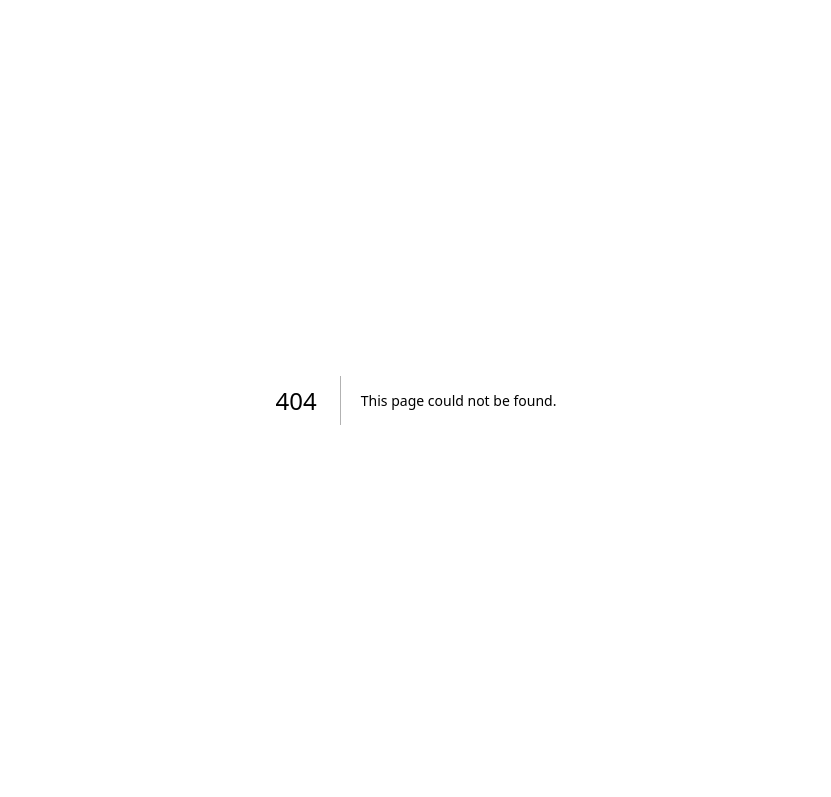
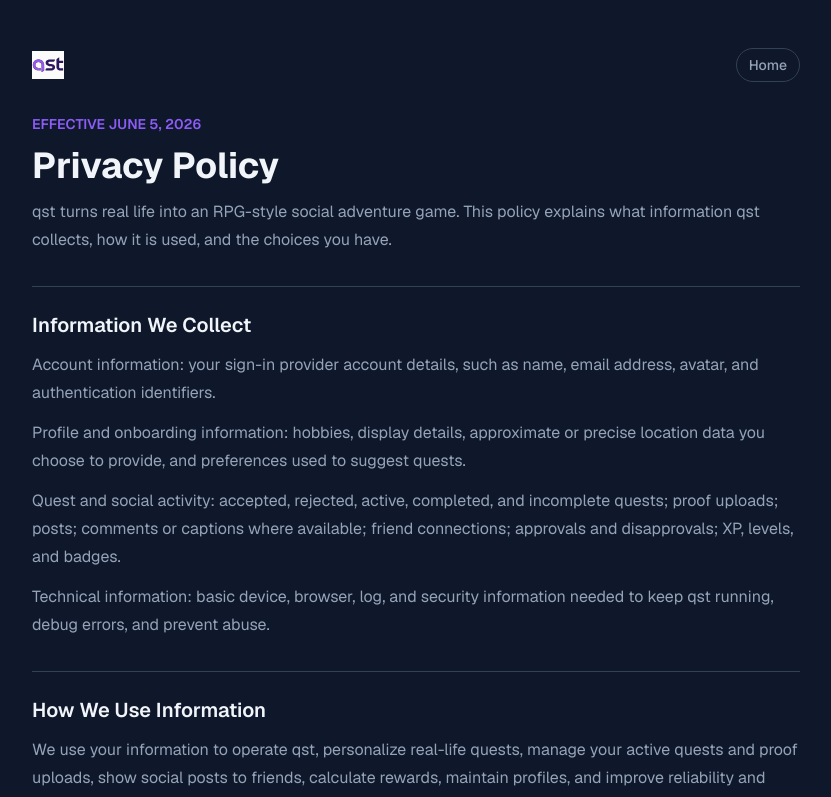
Before and after one commit to proobker/qst, a Next.js app: page /privacy in a window 1280 px wide. Before the commit this address had no page. Shown: the top 797 px of the page, without its empty margins (224-1055 px from the left). Built offline with nearby package versions, Linux system fonts and the light colour scheme.

Commit message:
privacy policy

```diff
--- a/src/app/page.tsx
+++ b/src/app/page.tsx
@@ -1,4 +1,5 @@
 import { redirect } from "next/navigation";
+import Link from "next/link";
 import { Mail } from "lucide-react";
 import { signInWithEmail, signInWithGitHub, signInWithGoogle } from "@/app/actions/auth";
 import { Logo } from "@/components/logo";
@@ -136,6 +137,13 @@ export default async function Home({ searchParams }: HomeProps) {
             Continue
           </button>
         </form>
+        <p className="text-center text-xs leading-5 text-muted">
+          By continuing, you agree to qst&apos;s{" "}
+          <Link href="/privacy" className="font-semibold text-primary transition hover:text-primary-hover">
+            Privacy Policy
+          </Link>
+          .
+        </p>
       </main>
     </div>
   );
--- /dev/null
+++ b/src/app/privacy/page.tsx
@@ -0,0 +1,115 @@
+import type { Metadata } from "next";
+import Link from "next/link";
+import { Logo } from "@/components/logo";
+
+export const metadata: Metadata = {
+  title: "Privacy Policy | qst",
+  description: "How qst collects, uses, and protects account, quest, location, and social activity data.",
+};
+
+const sections = [
+  {
+    title: "Information We Collect",
+    body: [
+      "Account information: your sign-in provider account details, such as name, email address, avatar, and authentication identifiers.",
+      "Profile and onboarding information: hobbies, display details, approximate or precise location data you choose to provide, and preferences used to suggest quests.",
+      "Quest and social activity: accepted, rejected, active, completed, and incomplete quests; proof uploads; posts; comments or captions where available; friend connections; approvals and disapprovals; XP, levels, and badges.",
+      "Technical information: basic device, browser, log, and security information needed to keep qst running, debug errors, and prevent abuse.",
+    ],
+  },
+  {
+    title: "How We Use Information",
+    body: [
+      "We use your information to operate qst, personalize real-life quests, manage your active quests and proof uploads, show social posts to friends, calculate rewards, maintain profiles, and improve reliability and safety.",
+      "Location and hobby information may be sent to an AI service to generate quest ideas. If the AI service is unavailable or no key is configured, qst can use fallback quest generation.",
+    ],
+  },
+  {
+    title: "Sharing and Service Providers",
+    body: [
+      "qst uses service providers to run core features, including Supabase for authentication, database, and storage; Google or GitHub when you choose those sign-in providers; and Gemini for AI quest generation when configured.",
+      "We do not sell your personal information. We may share information if required by law, to protect qst and its users, or as part of a transfer of the project or service.",
+    ],
+  },
+  {
+    title: "Visibility",
+    body: [
+      "Quest completion posts, proof uploads, votes, profile details, badges, and stats may be visible to friends or other users according to the app's current social features.",
+      "Avoid uploading proof or writing posts that include sensitive information you do not want other users to see.",
+    ],
+  },
+  {
+    title: "Retention and Deletion",
+    body: [
+      "We keep information while your account is active or as needed to provide qst, maintain records, resolve disputes, secure the service, and comply with legal obligations.",
+      "You may request deletion of your account or personal information through the support or repository channel where you received access to qst.",
+    ],
+  },
+  {
+    title: "Security",
+    body: [
+      "We use reasonable technical and organizational measures to protect your information, including server-only handling for privileged service keys.",
+      "No online service can guarantee perfect security, so keep your sign-in account secure and report suspected issues promptly.",
+    ],
+  },
+  {
+    title: "Children",
+    body: [
+      "qst is not intended for children under 13. If you believe a child provided personal information, contact the qst team so it can be reviewed and removed where appropriate.",
+    ],
+  },
+  {
+    title: "Changes",
+    body: [
+      "We may update this policy as qst changes. The effective date below shows when this version was last updated.",
+    ],
+  },
+];
+
+export default function PrivacyPage() {
+  return (
+    <div className="min-h-screen bg-background px-4 py-8 text-foreground sm:py-12">
+      <main className="mx-auto w-full max-w-3xl">
+        <header className="mb-8 flex items-center justify-between gap-4">
+          <Logo href="/" size="sm" />
+          <Link
+            href="/"
+            className="rounded-full border border-border px-3 py-1.5 text-sm font-medium text-muted transition hover:border-primary hover:text-primary focus-visible:outline focus-visible:outline-2 focus-visible:outline-offset-2 focus-visible:outline-primary"
+          >
+            Home
+          </Link>
+        </header>
+
+        <article className="space-y-8">
+          <div className="space-y-3">
+            <p className="text-sm font-semibold uppercase text-primary">Effective June 5, 2026</p>
+            <h1 className="text-3xl font-bold text-foreground sm:text-4xl">Privacy Policy</h1>
+            <p className="text-base leading-7 text-muted">
+              qst turns real life into an RPG-style social adventure game. This policy explains what information qst
+              collects, how it is used, and the choices you have.
+            </p>
+          </div>
+
+          {sections.map((section) => (
+            <section key={section.title} className="space-y-3 border-t border-border pt-6">
+              <h2 className="text-xl font-semibold text-foreground">{section.title}</h2>
+              <div className="space-y-3 text-sm leading-7 text-muted sm:text-base">
+                {section.body.map((paragraph) => (
+                  <p key={paragraph}>{paragraph}</p>
+                ))}
+              </div>
+            </section>
+          ))}
+
+          <section className="space-y-3 border-t border-border pt-6">
+            <h2 className="text-xl font-semibold text-foreground">Contact</h2>
+            <p className="text-sm leading-7 text-muted sm:text-base">
+              Questions, requests, or security concerns can be sent through the support or repository channel where you
+              received access to qst.
+            </p>
+          </section>
+        </article>
+      </main>
+    </div>
+  );
+}
--- a/src/components/nav.tsx
+++ b/src/components/nav.tsx
@@ -1,5 +1,5 @@
 import Link from "next/link";
-import { Compass, Flag, LogOut, ScrollText, UserRound, Users } from "lucide-react";
+import { Compass, Flag, LogOut, ScrollText, ShieldCheck, UserRound, Users } from "lucide-react";
 import { signOutAction } from "@/app/actions/auth";
 import { Logo } from "@/components/logo";
 import { NotificationBell } from "@/components/notification-bell";
@@ -26,6 +26,14 @@ export function AppNav({ notifications, unreadCount }: AppNavProps) {
         <div className="mx-auto flex w-full max-w-6xl items-center justify-between gap-3 px-4 py-3">
           <Logo href="/discover" size="sm" />
           <div className="flex items-center gap-2">
+            <Link
+              href="/privacy"
+              aria-label="Privacy Policy"
+              className="inline-flex items-center gap-2 rounded-full border border-border p-2 text-muted transition hover:border-primary hover:text-primary focus-visible:outline focus-visible:outline-2 focus-visible:outline-offset-2 focus-visible:outline-primary sm:px-3 sm:py-1.5 sm:text-sm sm:font-medium"
+            >
+              <ShieldCheck size={18} className="sm:size-3.5" />
+              <span className="hidden sm:inline">Privacy</span>
+            </Link>
             <NotificationBell notifications={notifications} unreadCount={unreadCount} />
             <form action={signOutAction} className="sm:hidden">
               <button
```
